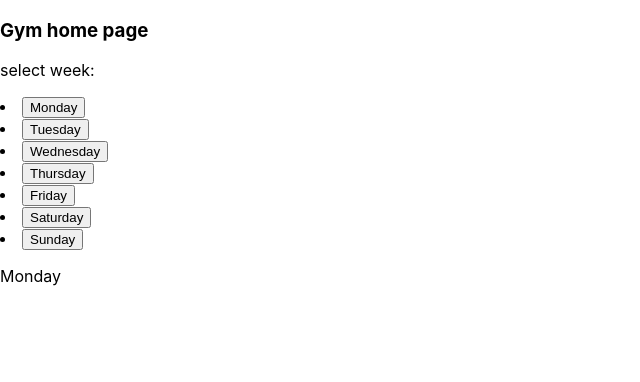
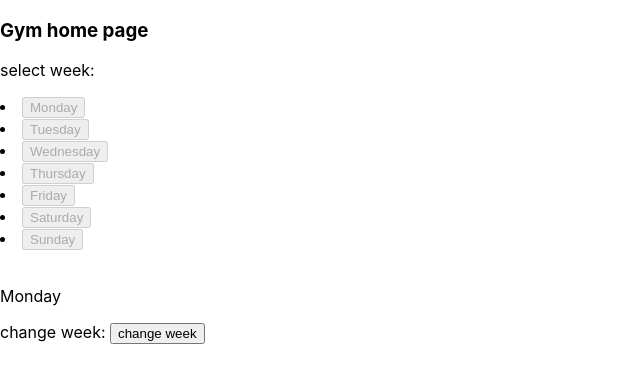
Before and after one commit to grewal25/habit-tracker, a React (Create React App) app: page /gym in a window 1280 px wide. Both pictures are taken after a click on the button "Monday". Shown: the top 382 px of the page, without its empty margins (0-640 px from the left). Built offline with nearby package versions, Linux system fonts and the light colour scheme.

Commit message:
hide button works

```diff
--- a/src/components/Gym/GymHome.tsx
+++ b/src/components/Gym/GymHome.tsx
@@ -1,31 +1,22 @@
-import { useState } from "react";
+import { useState } from "react"
 
-export default function GymHome() {
-  const days = [
-    "Monday",
-    "Tuesday",
-    "Wednesday",
-    "Thursday",
-    "Friday",
-    "Saturday",
-    "Sunday",
-  ];
-  const [weeks, setWeeks] = useState<string>("");
 
-  const handleClick = (day: string) => {
-    setWeeks(day);
-  };
+export default function GymHome(){
+    const days = ['Monday', 'Tuesday', 'Wednesday', 'Thursday', 'Friday', 'Saturday', 'Sunday']
+    const [weeks, setWeeks] = useState<string>('')
+    const [disable, setDisable] = useState<boolean>(false)
+    const handleClick=(day:string)=>{
+       setWeeks(day)
+       setDisable(!disable)
+    }
 
-  return (
-    <>
-      <h3>Gym home page</h3>
-      <p>select week:</p>
-      {days.map((day, idx) => (
-        <li key={idx}>
-          <button onClick={() => handleClick(day)}>{day}</button>
-        </li>
-      ))}
-      {<p>{weeks}</p>}
+    return<>
+    <h3>Gym home page</h3>
+    <p>select week:</p>
+    {days.map((day,idx) => <li key={idx}><button disabled={disable} onClick={()=>handleClick(day)}>{day}</button></li>)}
+    <br />
+       { <p>{weeks}</p>}
+  {disable && <p>change week: <button onClick={()=>setDisable(!disable)}>change week</button></p>}
+
     </>
-  );
 }
```
